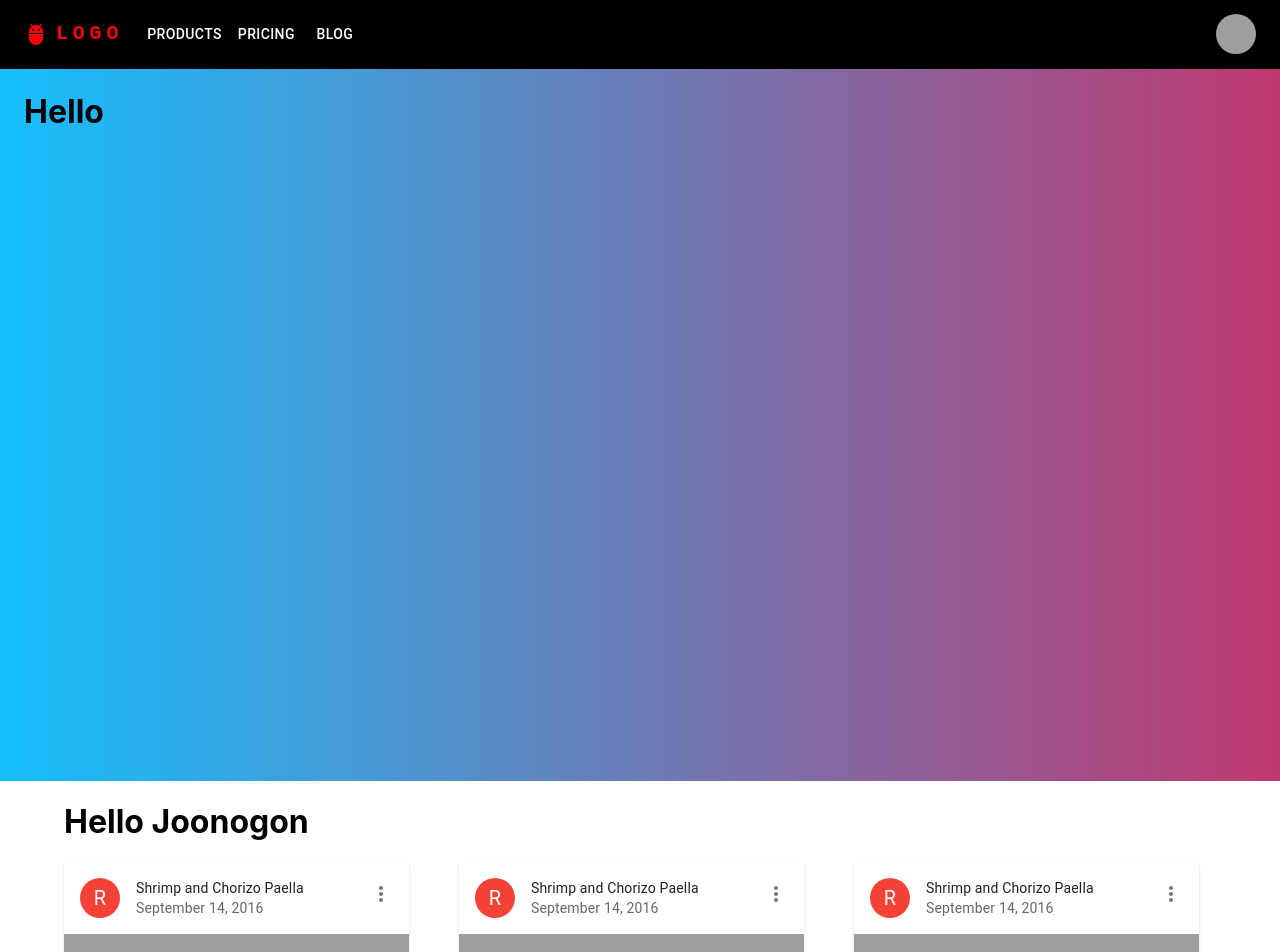
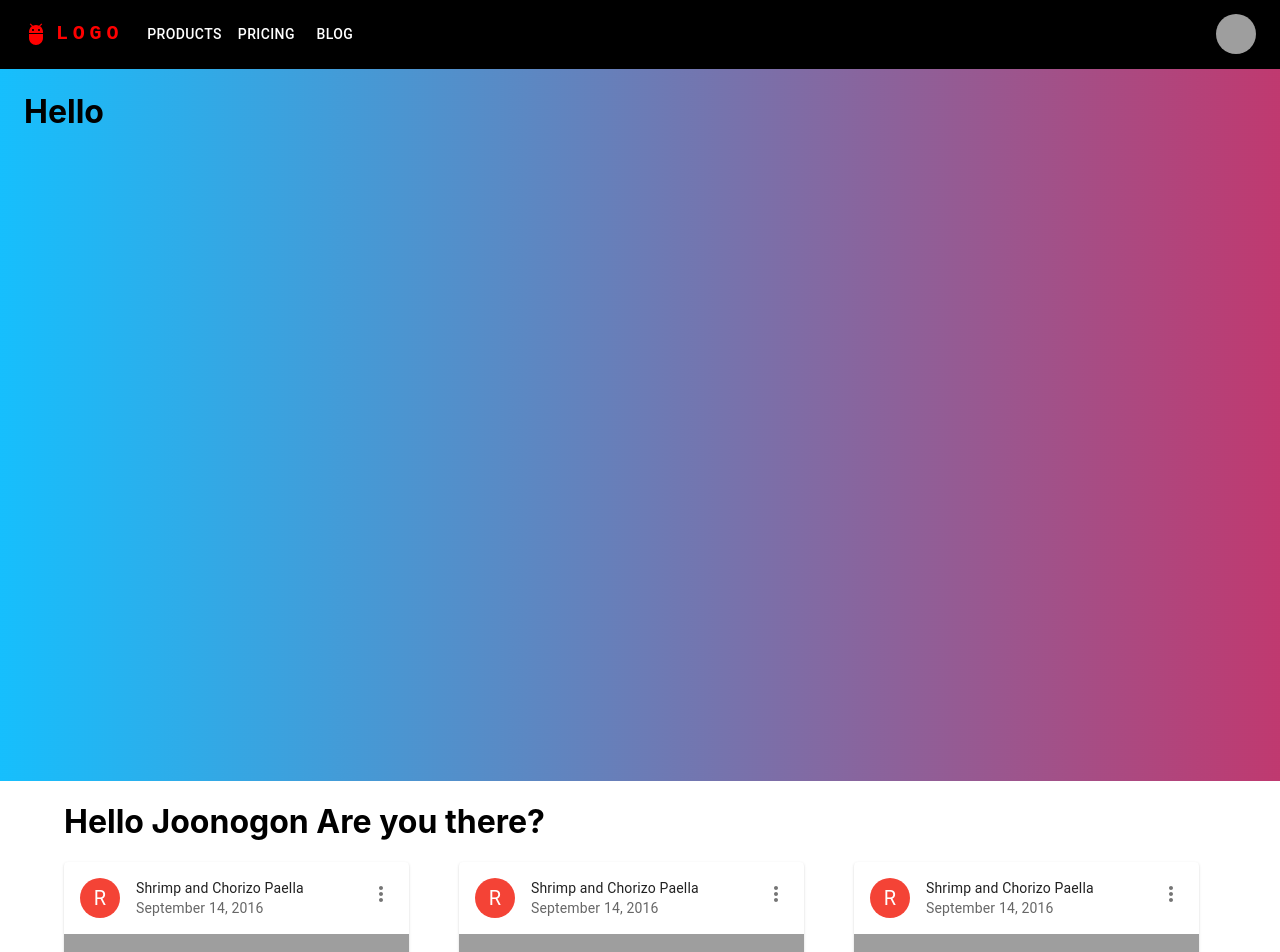
Before and after one commit to khanshorif331/mui-project, a React (Create React App) app: page / in a window 1280 px wide. Shown: the top 952 px of the page. Built offline with nearby package versions, Linux system fonts and the light colour scheme; grey boxes are pictures that could not be loaded.

Commit message:
updated vaalue

```diff
--- a/src/components/Cards.js
+++ b/src/components/Cards.js
@@ -6,7 +6,7 @@ import { Stack } from '@mui/material'
 const Cards = () => {
 	return (
 		<Container>
-			<h1>Hello Joonogon</h1>
+			<h1>Hello Joonogon Are you there?</h1>
 			<Stack direction='row' spacing='50px' sx={{ margin: '0 auto' }}>
 				<Card></Card>
 				<Card></Card>
```
